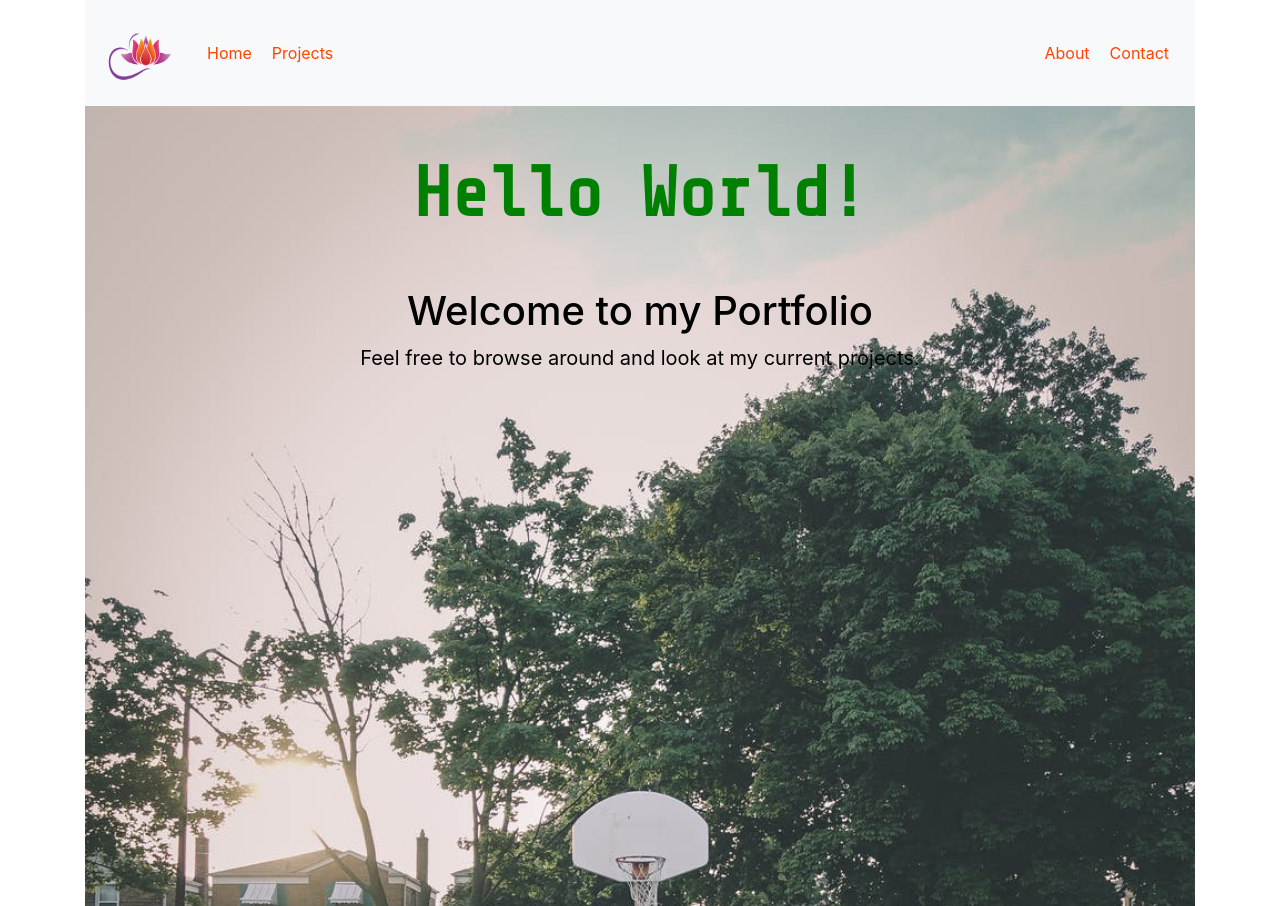
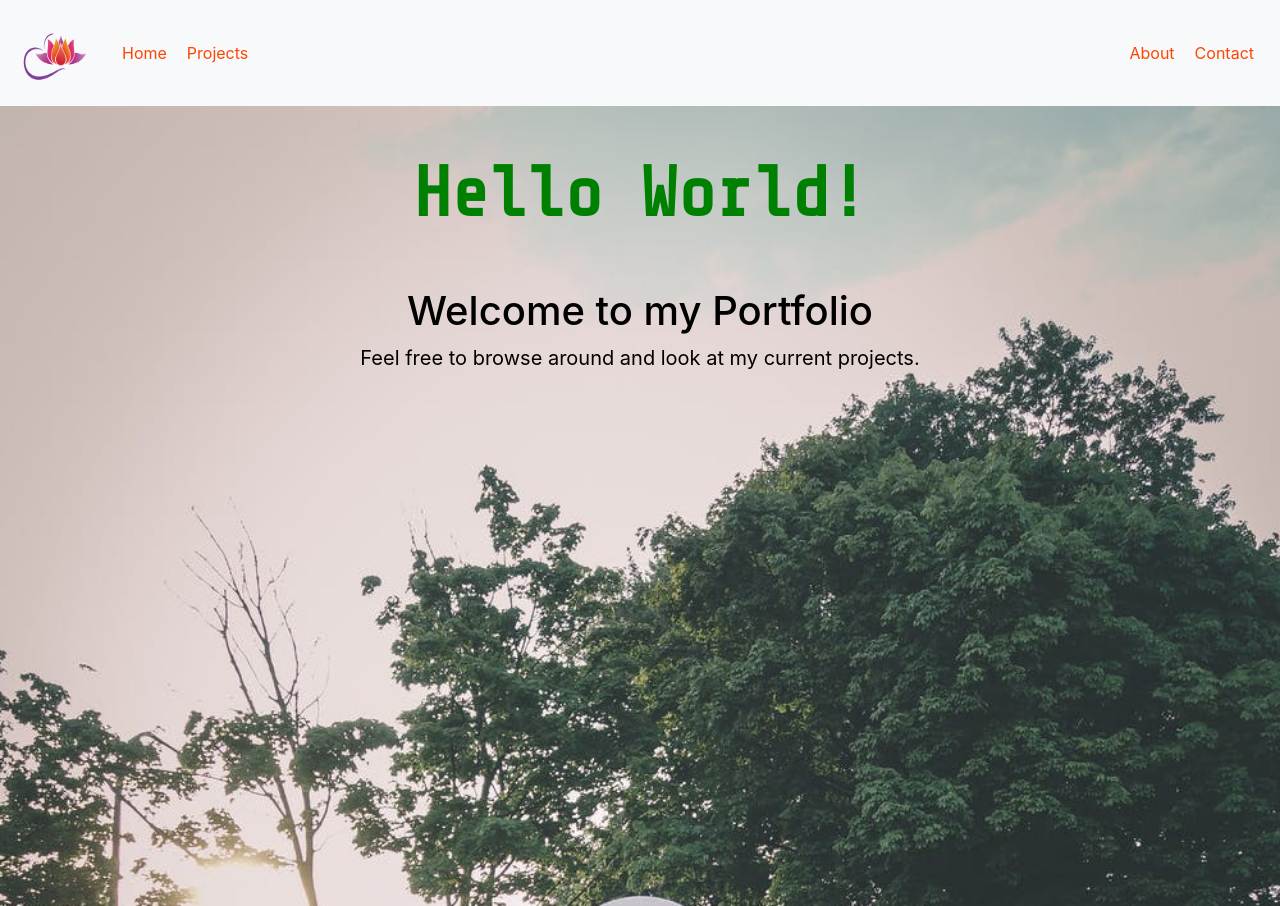
Before and after one commit to K0LdW0rLd/my-portfolio, a React (Create React App) app: page / in a window 1280 px wide. Built offline with nearby package versions, Linux system fonts and the light colour scheme.

Commit message:
Fixed container issue  of website

```diff
--- a/package.json
+++ b/package.json
@@ -7,6 +7,7 @@
     "@testing-library/react": "^9.4.0",
     "@testing-library/user-event": "^7.2.1",
     "bootstrap": "^4.4.1",
+    "dotenv": "^8.2.0",
     "react": "^16.12.0",
     "react-bootstrap": "^1.0.0-beta.16",
     "react-dom": "^16.12.0",
--- a/src/App.js
+++ b/src/App.js
@@ -15,7 +15,7 @@ class App extends Component {
   render(){
     return(
       <Router>
-        <div className = 'container'>
+        <div>
           <Navbar collapseOnSelect expand="lg" bg="light" variant="light">
             <Navbar.Brand href="/"><img src={logo} alt="lotus flower" width= '80' height='80' alt='logo' /></Navbar.Brand>
             <Navbar.Toggle aria-controls="responsive-navbar-nav" />
```
